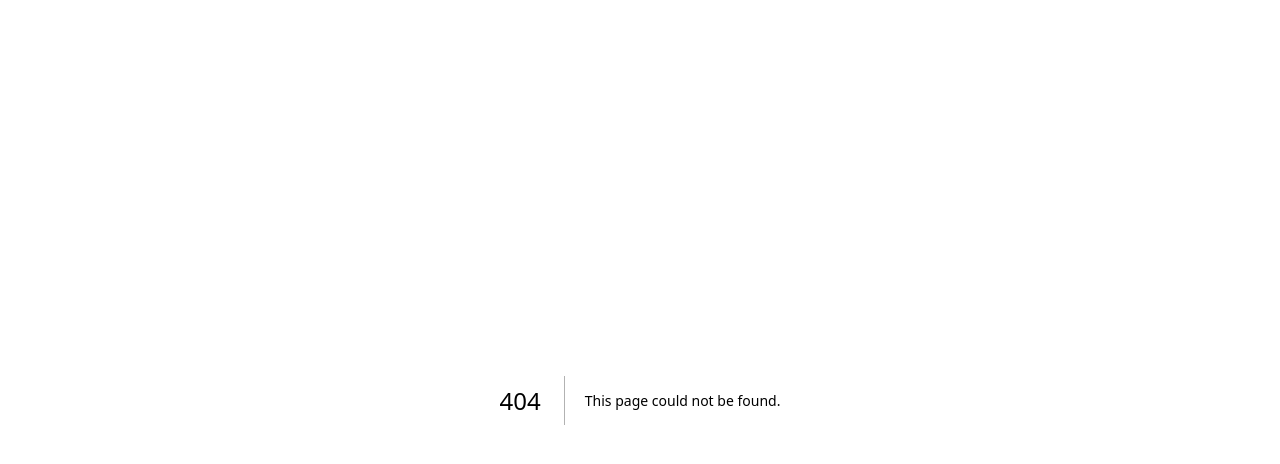
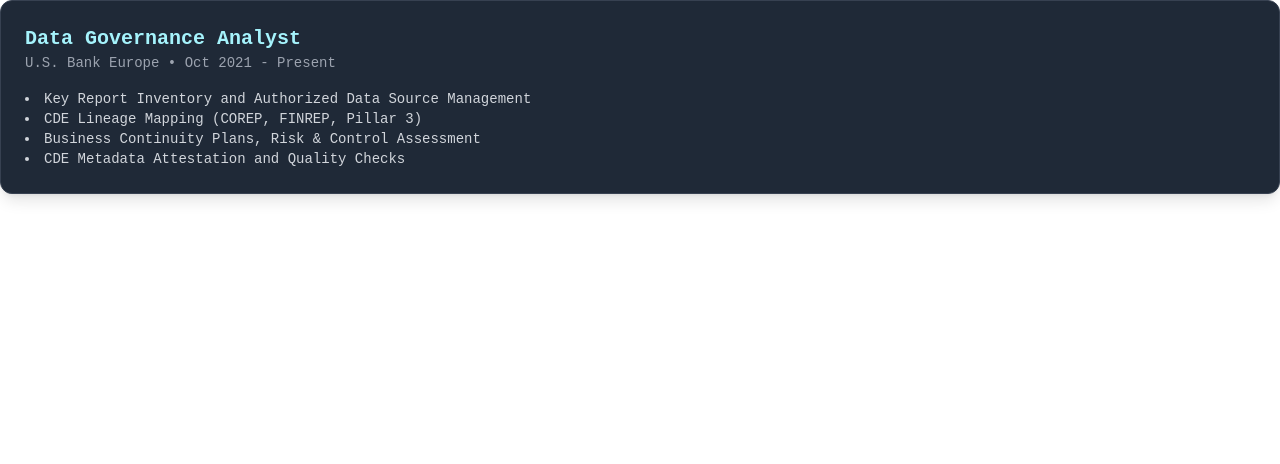
Before and after one commit to rishi59/rishi-portfolio, a Next.js app: page /ExperienceCard in a window 1280 px wide. Before the commit this address had no page. Shown: the top 464 px of the page. Built offline with nearby package versions, Linux system fonts and the light colour scheme.

Commit message:
Add files via upload

```diff
--- /dev/null
+++ b/pages/ExperienceCard.js
@@ -0,0 +1,15 @@
+
+export default function ExperienceCard() {
+  return (
+    <div className="bg-gray-800 p-6 rounded-xl shadow-lg border border-gray-700">
+      <h3 className="text-xl text-cyan-200 font-semibold">Data Governance Analyst</h3>
+      <p className="text-gray-400 text-sm">U.S. Bank Europe • Oct 2021 - Present</p>
+      <ul className="list-disc list-inside mt-4 text-gray-300 text-sm">
+        <li>Key Report Inventory and Authorized Data Source Management</li>
+        <li>CDE Lineage Mapping (COREP, FINREP, Pillar 3)</li>
+        <li>Business Continuity Plans, Risk & Control Assessment</li>
+        <li>CDE Metadata Attestation and Quality Checks</li>
+      </ul>
+    </div>
+  );
+}
```
